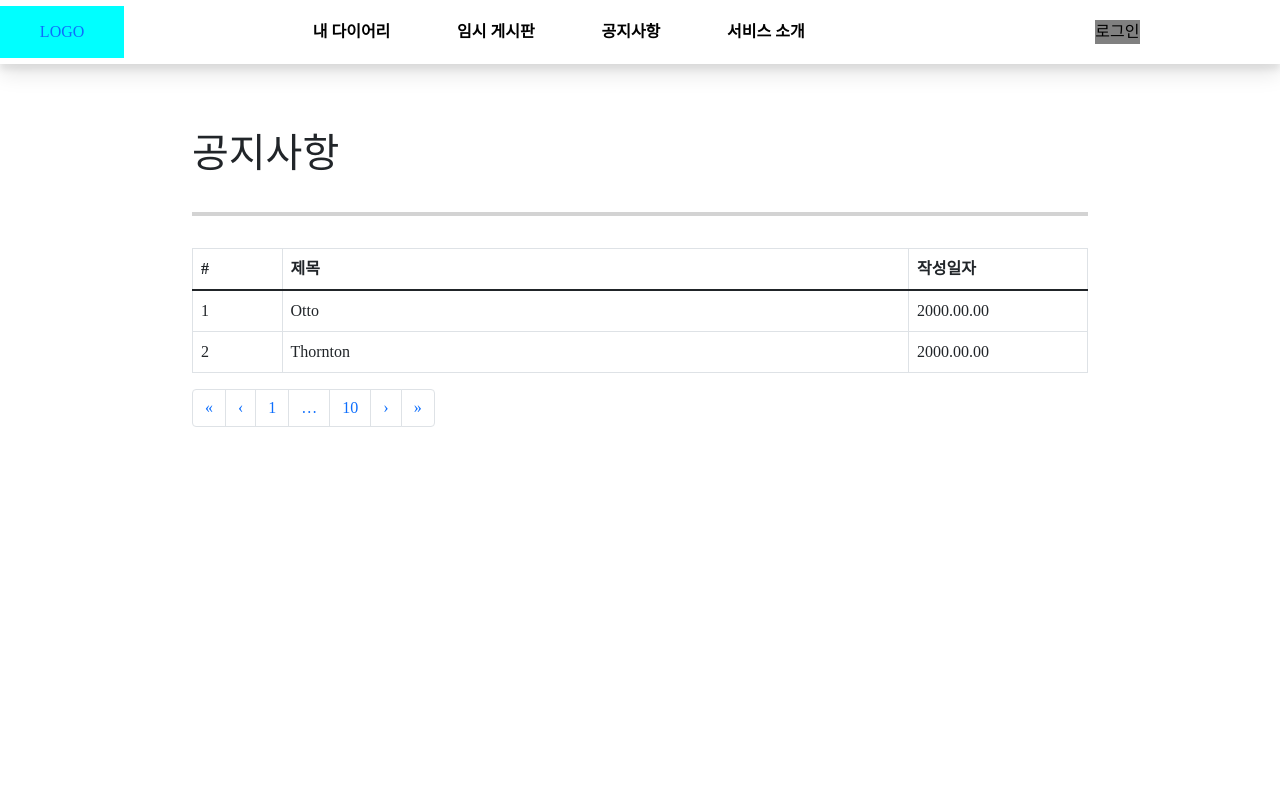
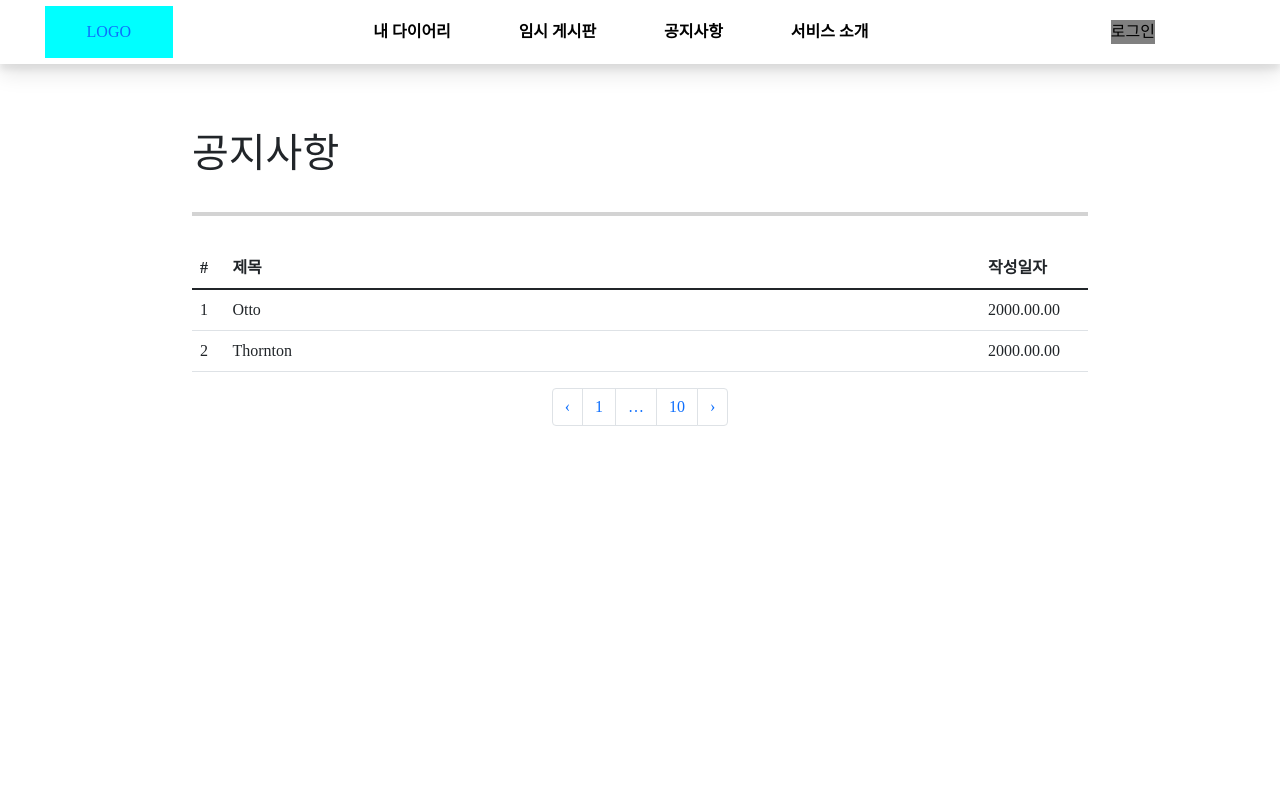
Before and after one commit to wndudwns0028/diaryToy, a Next.js app: page /notice in a window 1280 px wide. Shown: the top 800 px of the page. Built offline with nearby package versions, Linux system fonts and the light colour scheme; a web font is replaced by a local one.

Commit message:
carousel

```diff
--- a/app/components/BootStrap/BoardTable.tsx
+++ b/app/components/BootStrap/BoardTable.tsx
@@ -1,14 +1,16 @@
 "use client";
+import { SSRProvider } from "react-bootstrap";
 import Table from "react-bootstrap/Table";
 
 export default function BoardTable() {
   return (
-    <Table bordered hover>
+    <SSRProvider>
+      <Table hover>
         <thead>
           <tr>
-          <th style={{ width: "10%" }}>#</th>
+            <th style={{ width: "3%" }}>#</th>
             <th style={{ width: "70%" }}>제목</th>
-          <th style={{ width: "20%" }}>작성일자</th>
+            <th style={{ width: "10%" }}>작성일자</th>
           </tr>
         </thead>
         <tbody>
@@ -24,5 +26,6 @@ export default function BoardTable() {
           </tr>
         </tbody>
       </Table>
+    </SSRProvider>
   );
 }
--- a/app/components/BootStrap/Pagination.tsx
+++ b/app/components/BootStrap/Pagination.tsx
@@ -1,16 +1,19 @@
+"use client";
+
+import { SSRProvider } from "react-bootstrap";
 import Pagination from "react-bootstrap/Pagination";
 
 function Paginations() {
   return (
+    <SSRProvider>
       <Pagination>
-      <Pagination.First />
         <Pagination.Prev />
         <Pagination.Item>{1}</Pagination.Item>
         <Pagination.Ellipsis />
         <Pagination.Item>{10}</Pagination.Item>
         <Pagination.Next />
-      <Pagination.Last />
       </Pagination>
+    </SSRProvider>
   );
 }
 
--- a/app/components/menus/Navbar.module.scss
+++ b/app/components/menus/Navbar.module.scss
@@ -41,7 +41,7 @@
   }
 
   & .accountBox {
-    width: 20%;
+    width: 10%;
     height: 80%;
     display: flex;
     justify-content: center;
--- a/app/notice/page.module.scss
+++ b/app/notice/page.module.scss
@@ -15,5 +15,12 @@
         font-size: 2.5em;
       }
     }
+    & .noticeBox {
+      & .pagenationWrapper {
+        display: flex;
+        justify-content: center;
+        color: black !important;
+      }
+    }
   }
 }
--- a/app/notice/page.tsx
+++ b/app/notice/page.tsx
@@ -1,9 +1,8 @@
-"use client";
-
 import { MongoClient } from "mongodb";
 import styles from "./page.module.scss";
 import BoardTable from "../components/BootStrap/BoardTable";
 import Paginations from "../components/BootStrap/Pagination";
+import { SSRProvider } from "react-bootstrap";
 
 export default function Notice() {
   return (
```
Also changed, not shown: app/components/BootStrap/Slides.tsx (+11 -7 lines). Lines whose indentation alone changed are shown as unchanged.
